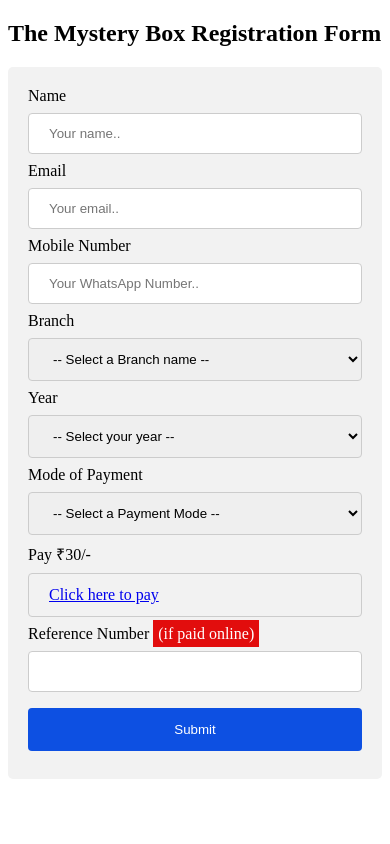
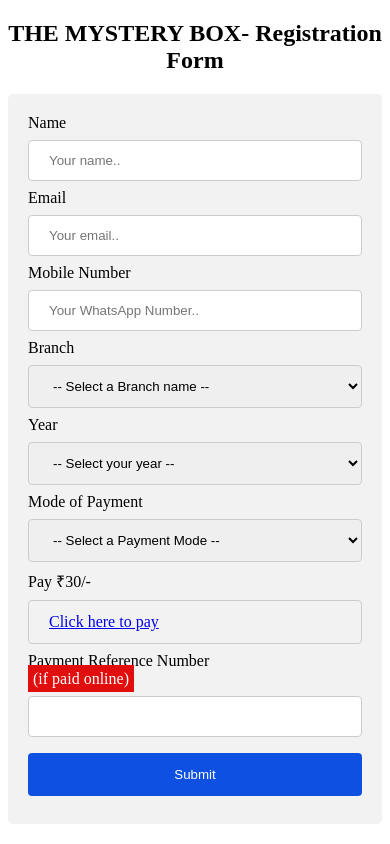
Before and after one commit to Astitva2409/The-Mystery-Box, a plain HTML site: page index.html in a window 390 px wide. Drawn offline with Linux system fonts and the light colour scheme.

Commit message:
done responsive

```diff
--- a/index.html
+++ b/index.html
@@ -2,13 +2,14 @@
 <html>
 
 <head>
+    <meta name="viewport" content="width=device-width, initial-scale=1">
     <title>The Mystery Box</title>
     <link rel="stylesheet" href="style.css">
 </head>
 
 <body>
 
-    <h2>The Mystery Box Registration Form</h2>
+    <h2><center>THE MYSTERY BOX- Registration Form</center></h2>
 
     <div>
         <form method="POST" name="google-sheet">
@@ -53,7 +54,7 @@
             <label for="pay">Pay ₹30/-</label>
             <a href="https://p.paytm.me/xCTH/vgzqodfc">Click here to pay</a>
 
-            <label for="uploadfile">Reference Number <span>(if paid online)</span> </label>
+            <label for="uploadfile">Payment Reference Number <br> <span>(if paid online)</span> </label>
             <input type="number" id="uploadfile" name="uploadfile">
 
             <input type="submit" name="submit" value="Submit">
```
